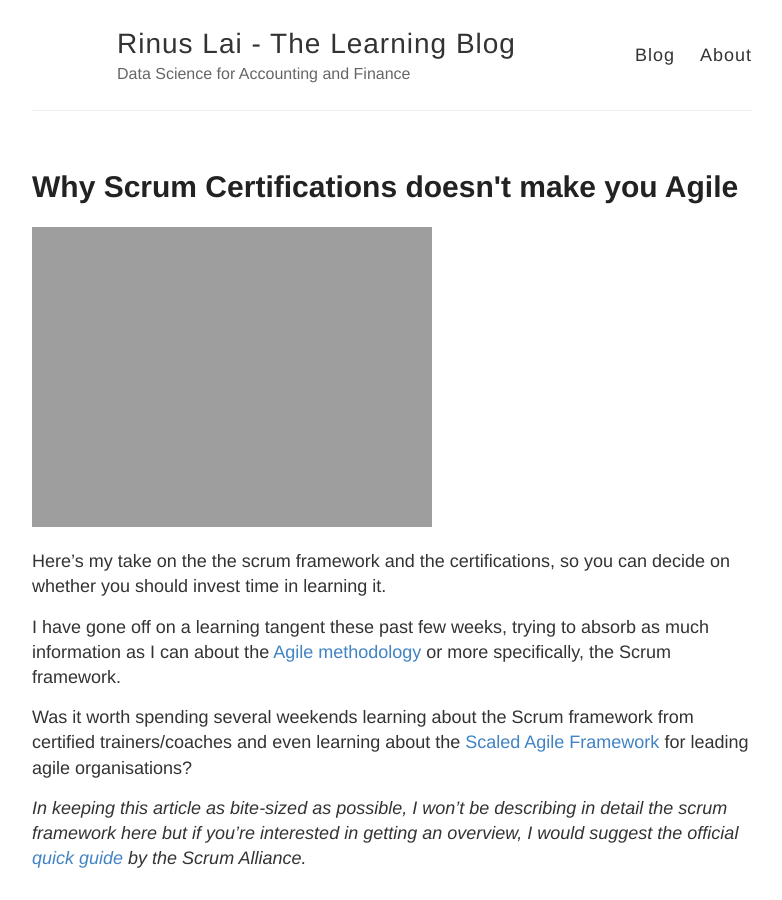
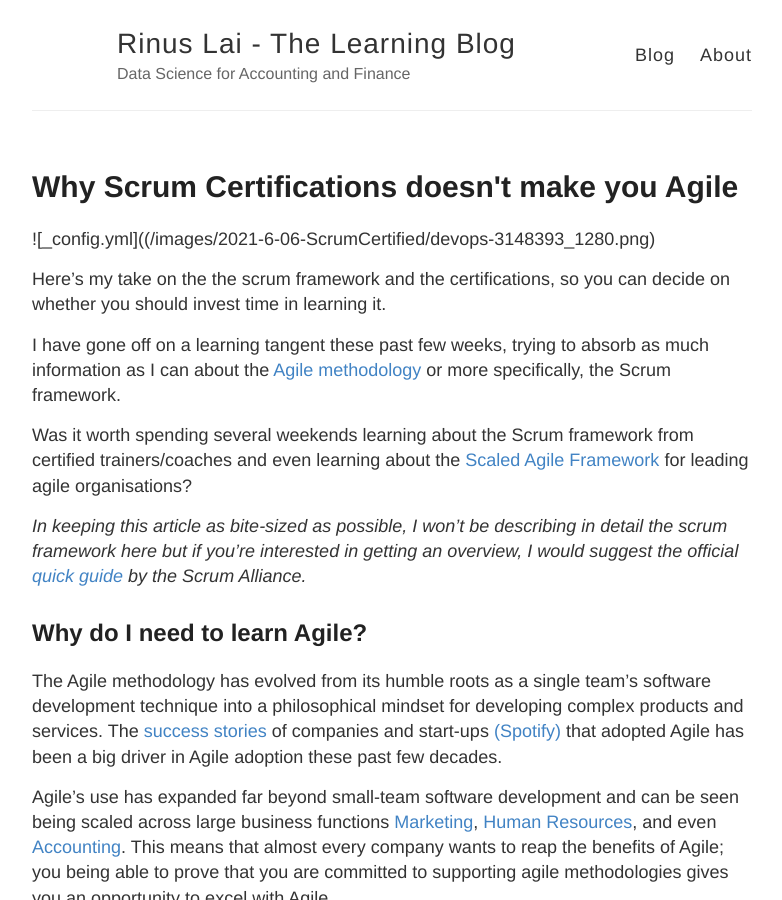
Before and after one commit to LHCRpyr/LHCRpyr.github.io, a Jekyll site: the page built from _posts/2021-6-06-scrumcertified.md, in a window 1280 px wide and 900 px high. Shown: the whole window, without its empty margins (248-1030 px from the left). Built offline with Jekyll 4.4.1, drawn with Linux system fonts in a browser that asks for light colours; nearby versions of some CDN libraries.

Commit message:
Update 2021-6-06-scrumcertified.md

```diff
--- a/_posts/2021-6-06-scrumcertified.md
+++ b/_posts/2021-6-06-scrumcertified.md
@@ -3,7 +3,7 @@ layout: post
 title: Why Scrum Certifications doesn't make you Agile
 ---
 
-![_config.yml]({{ site.baseurl }}/images/2021-6-06-ScrumCertified/devops-3148393_1280.png)
+![_config.yml]((/images/2021-6-06-ScrumCertified/devops-3148393_1280.png)
 
 Here's my take on the the scrum framework and the certifications, so you can decide on whether you should invest time in learning it.
 
```
